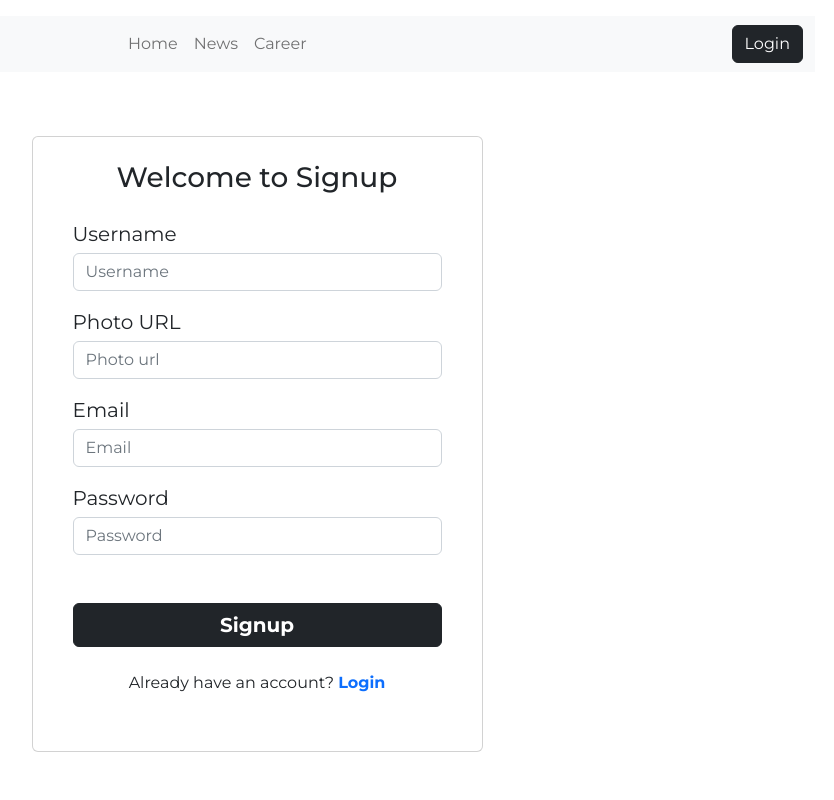
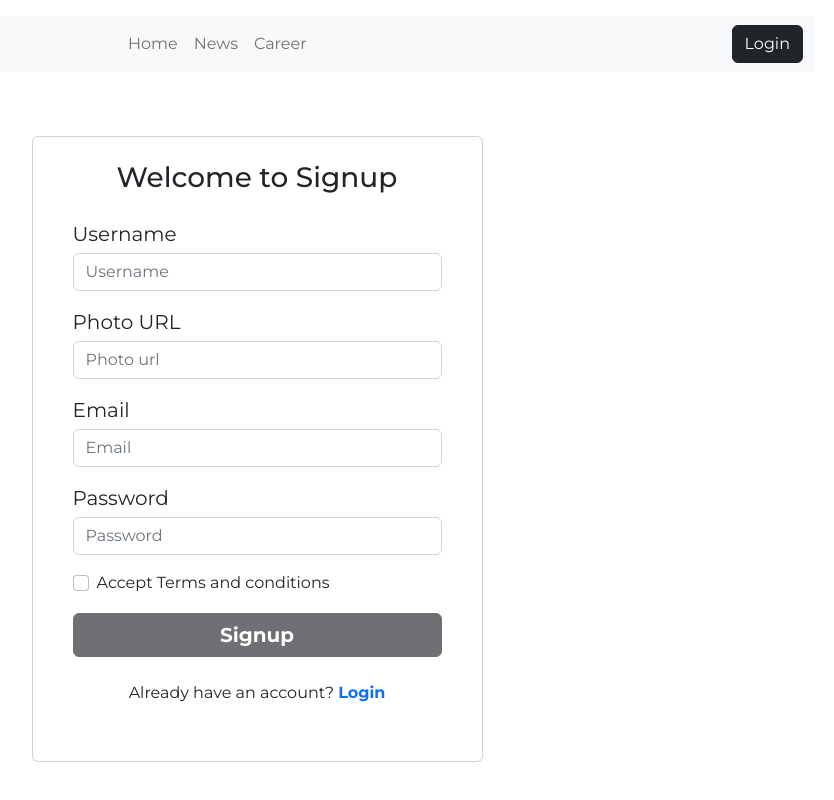
Before and after one commit to Rakibhasan-programmer/the-news-dragon-client-side, a React (Vite) app: page /register in a window 1280 px wide. Shown: the top 800 px of the page, without its empty margins (383-1217 px from the left). Built offline with nearby package versions, Linux system fonts and the light colour scheme; no server answers.

Commit message:
enev variable added

```diff
--- a/src/firebase/firebase.config.js
+++ b/src/firebase/firebase.config.js
@@ -5,12 +5,12 @@ import { initializeApp } from "firebase/app";
 
 // Your web app's Firebase configuration
 const firebaseConfig = {
-  apiKey: "AIzaSyCksrT8LYqd8XwAztWGYfx5cgG536kMndM",
-  authDomain: "the-news-dragon-aa258.firebaseapp.com",
-  projectId: "the-news-dragon-aa258",
-  storageBucket: "the-news-dragon-aa258.appspot.com",
-  messagingSenderId: "185493627089",
-  appId: "1:185493627089:web:61dab844d908cff6c325f0"
+  apiKey: import.meta.env.VITE_apiKey,
+  authDomain: import.meta.env.VITE_authDomain,
+  projectId: import.meta.env.VITE_projectId,
+  storageBucket: import.meta.env.VITE_storageBucket,
+  messagingSenderId: import.meta.env.VITE_messagingSenderId,
+  appId: import.meta.env.VITE_appId
 };
 
 // Initialize Firebase
--- a/src/pages/Register/Register.jsx
+++ b/src/pages/Register/Register.jsx
@@ -1,10 +1,11 @@
-import React, { useContext } from "react";
+import React, { useContext, useState } from "react";
 import { Link } from "react-router-dom";
 import { AuthContext } from "../../providers/AuthProvider";
-
+import { Form } from "react-bootstrap";
 
 const Register = () => {
-  const {createUser} = useContext(AuthContext);
+  const [toggle, setToggle] = useState(true);
+  const { createUser } = useContext(AuthContext);
 
   // create user
   const handleRegister = (e) => {
@@ -18,17 +19,17 @@ const Register = () => {
 
     // user creation
     createUser(email, password)
-    .then(result => {
-      const createdUser = result.user;
-      console.log(createdUser);
-    })
-    .catch(error => {
-      console.log(error.message);
-    })
+      .then((result) => {
+        const createdUser = result.user;
+        console.log(createdUser);
+      })
+      .catch((error) => {
+        console.log(error.message);
+      });
 
     // reseting form value
     e.target.reset();
-  }
+  };
   return (
     <>
       <form className="container mb-5" onSubmit={handleRegister}>
@@ -87,8 +88,22 @@ const Register = () => {
                     required
                   />
                 </div>
+                <Form.Group
+                  className="pt-3"
+                  id="formGridCheckbox"
+                  onClick={() => setToggle(!toggle)}
+                >
+                  <Form.Check
+                    type="checkbox"
+                    label="Accept Terms and conditions"
+                  />
+                </Form.Group>
                 <div>
-                  <button className="btn btn-dark mt-5 w-100 fw-bold fs-5">
+                  <button
+                    className={`btn btn-dark mt-3 w-100 fw-bold fs-5 ${
+                      toggle ? "disabled" : ""
+                    }`}
+                  >
                     Signup
                   </button>
                 </div>
--- a/src/providers/AuthProvider.jsx
+++ b/src/providers/AuthProvider.jsx
@@ -12,15 +12,18 @@ export const AuthContext = createContext(null);
 const auth = getAuth(app);
 
 const AuthProvider = ({ children }) => {
+  const [loader, setLoader] = useState(true);
   const [user, setUser] = useState(null);
 
   // create user
   const createUser = (email, password) => {
+    setLoader(true);
     return createUserWithEmailAndPassword(auth, email, password);
   };
 
   // sign in user
   const signInUser = (email, password) => {
+    setLoader(true);
     return signInWithEmailAndPassword(auth, email, password);
   };
 
@@ -31,22 +34,25 @@ const AuthProvider = ({ children }) => {
 
   // logout
   const logOut = () => {
+    setLoader(true);
     return signOut(auth);
-  }
+  };
 
   // observing user
   useEffect(() => {
     const unsubscribe = onAuthStateChanged(auth, (user) => {
-        setUser(user);
-    })
+      setUser(user);
+      setLoader(false);
+    });
 
     return () => {
-        unsubscribe();
-    }
-  }, [])
+      unsubscribe();
+    };
+  }, []);
 
   const authInfo = {
     user,
+    loader,
     createUser,
     signInUser,
     logOut,
--- a/src/routes/PrivateRoute.jsx
+++ b/src/routes/PrivateRoute.jsx
@@ -1,16 +1,26 @@
 import React, { useContext } from "react";
 import { AuthContext } from "../providers/AuthProvider";
 import { Navigate, useLocation } from "react-router-dom";
+import { Spinner } from "react-bootstrap";
 
 const PrivateRoute = ({ children }) => {
-    const location = useLocation();
-  const { user } = useContext(AuthContext);
+  const location = useLocation();
+  const { user, loader } = useContext(AuthContext);
+  if (loader) {
+    return (
+      <>
+        <Spinner animation="border" role="status">
+          <span className="visually-hidden">Loading...</span>
+        </Spinner>
+      </>
+    );
+  }
   if (user) {
     return children;
   }
   return (
     <>
-      <Navigate to={"/login"} state={{from: location}} replace/>
+      <Navigate to={"/login"} state={{ from: location }} replace />
     </>
   );
 };
```
